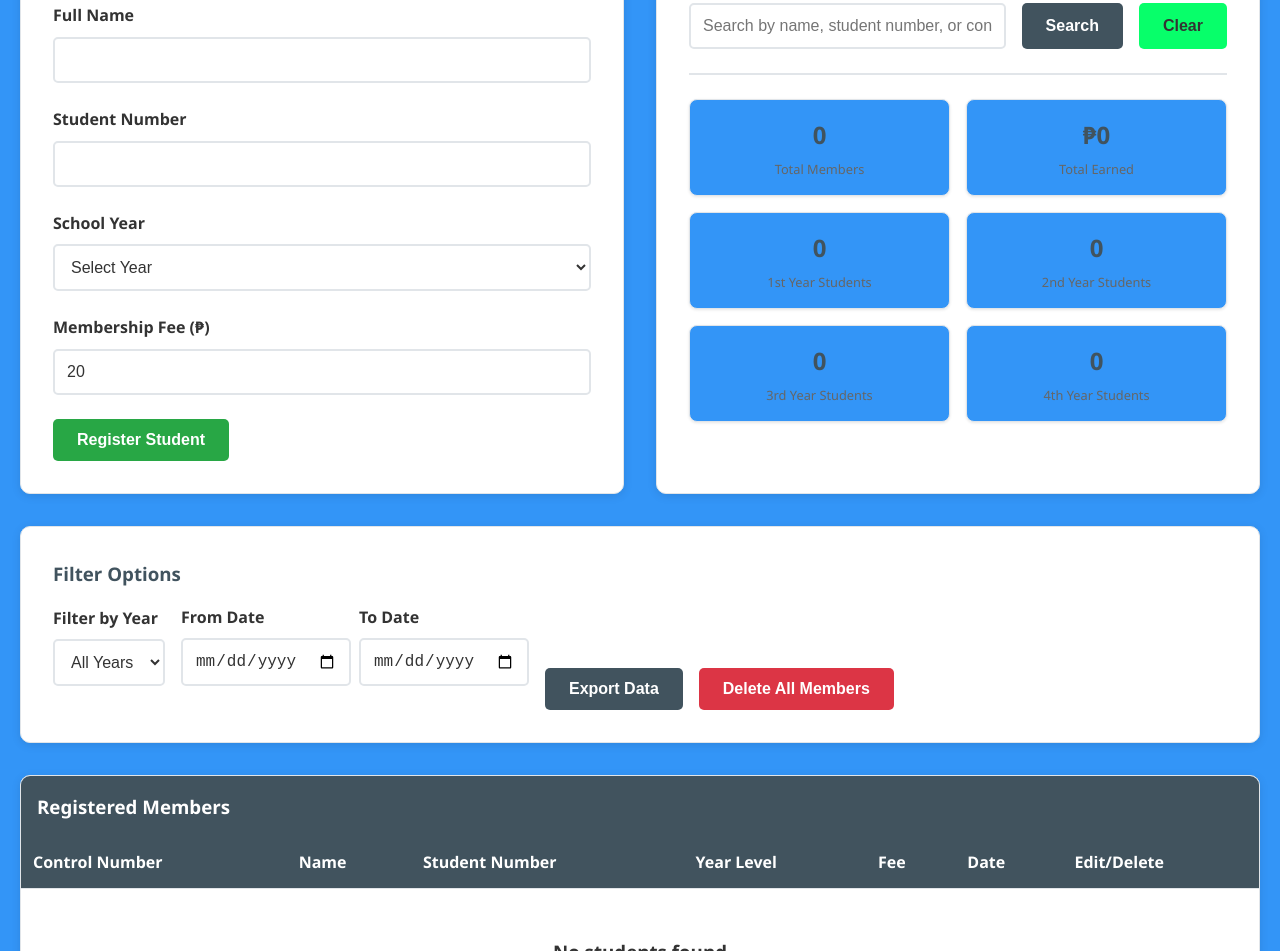
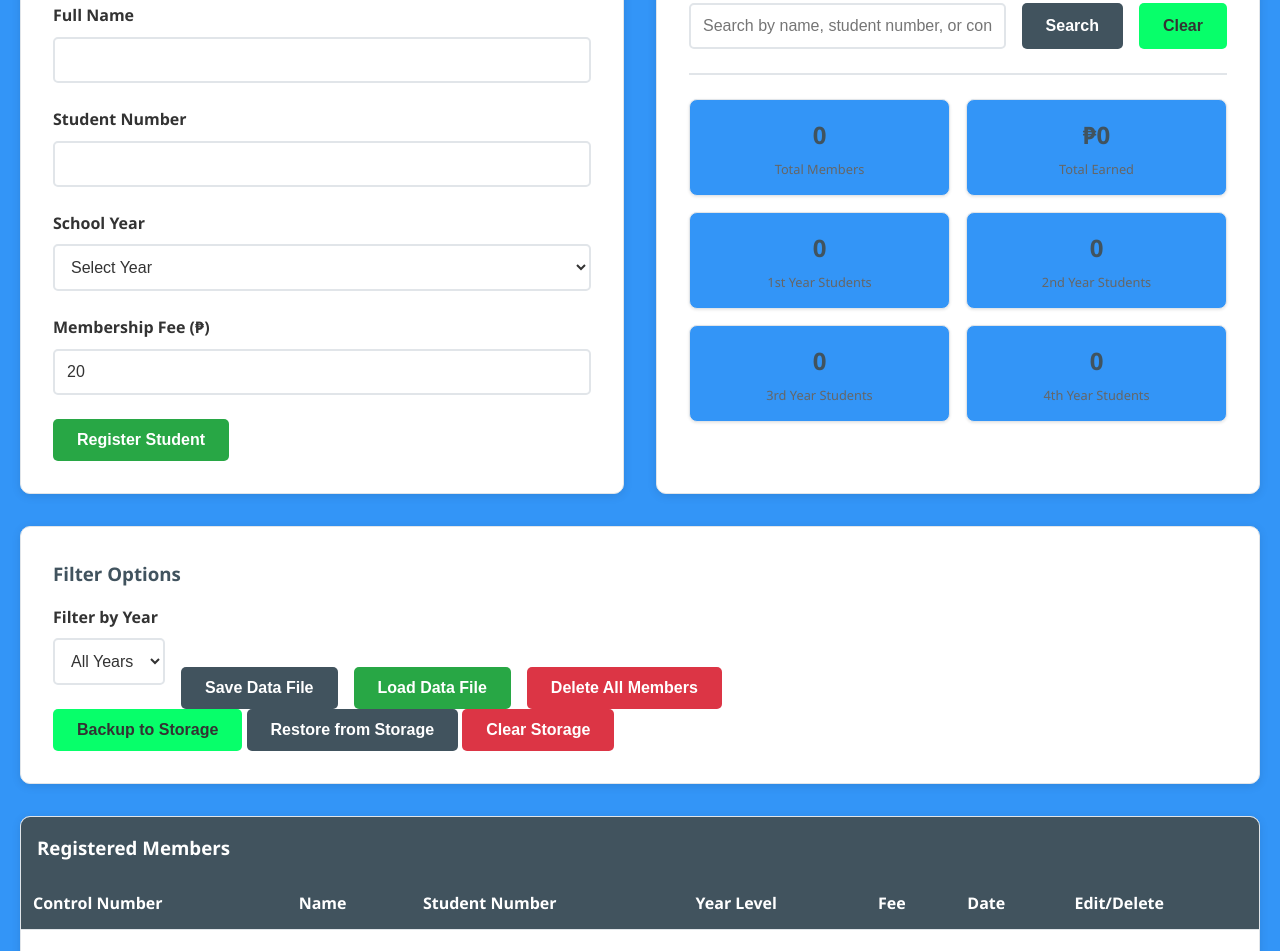
Before and after one commit to TheDe1/memb-management, a plain HTML site: page index.html in a window 1280 px wide. Shown: the part 280-1231 px from the top of the page. Drawn offline with Linux system fonts and the light colour scheme.

Commit message:
Update index.html

```diff
--- a/index.html
+++ b/index.html
@@ -96,20 +96,19 @@
                         <option value="4th Year">4th Year</option>
                     </select>
                 </div>
-                <div class="date-range">
-                    <div class="form-group">
-                        <label for="dateFrom">From Date</label>
-                        <input type="date" id="dateFrom" onchange="applyFilters()">
-                    </div>
-                    <div class="form-group">
-                        <label for="dateTo">To Date</label>
-                        <input type="date" id="dateTo" onchange="applyFilters()">
-                    </div>
-                </div>
-                <button class="btn" onclick="exportData()">Export Data</button>
+                <button class="btn" onclick="saveDataFile()">Save Data File</button>
+                <button class="btn btn-success" onclick="loadDataFile()">Load Data File</button>
+                <input type="file" id="fileInput" accept=".json" style="display: none;" onchange="handleFileLoad(event)">
                 <button class="btn btn-danger" onclick="deleteAllMembers()">Delete All Members</button>
             </div>
+            <div class="backup-section">
+                <button class="btn btn-warning" onclick="backupData()">Backup to Storage</button>
+                <button class="btn" onclick="restoreData()">Restore from Storage</button>
+                <button class="btn btn-danger" onclick="clearStorage()">Clear Storage</button>
+            </div>
         </div>
+
+
         <div class="members-table">
             <div class="table-header">
                 <h3>Registered Members</h3>
@@ -169,5 +168,4 @@
 
     <script src="script.js"></script>
 </body>
-
 </html>
```
